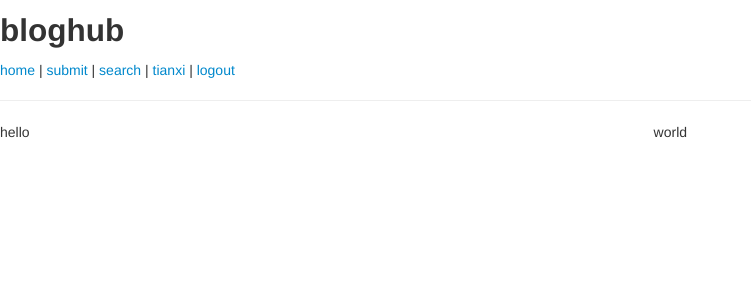
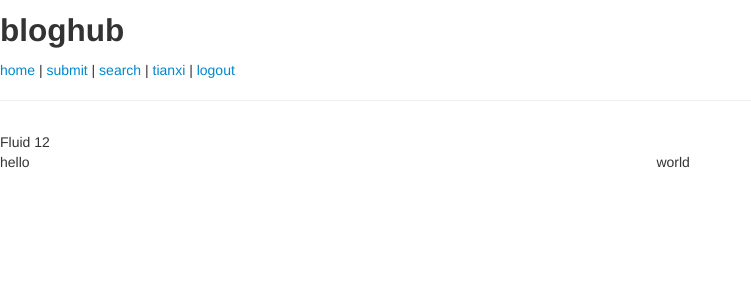
Before and after one commit to burxtx/djcode, a Django app: template bloghub/templates/main_page.html in a window 1280 px wide. Shown: the top 300 px of the page, without its empty margins (0-751 px from the left). Run offline with Django 3.2, Linux system fonts and the light colour scheme; the template is opened without the code that fills it, so the values that code supplies are empty; a user stored in the database is signed in; parts of the project's set-up code (start-up, migrations or seed data) failed here and were passed over.

Commit message:
continue...

```diff
--- a/bloghub/blog/views.py
+++ b/bloghub/blog/views.py
@@ -105,4 +105,7 @@ def search_page(request):
         'show_user':True,
         'show_body':True,
         })
-    return render_to_response('search.html', variables)
+    if request.GET.has_key('ajax'):
+        return render_to_response('bookmark_list.html', variables)
+    else:
+        return render_to_response('search.html', variables)
--- a/bloghub/templates/base.html
+++ b/bloghub/templates/base.html
@@ -9,7 +9,7 @@
   <meta charset="utf-8" />
 
   <!-- Set the viewport width to device width for mobile -->
-  <meta name="viewport" content="width=device-width" />
+  <meta name="viewport" content="width=device-width, initial-scale=1.0" />
 
   <title>{% block title %}{% endblock %} | Bloghub</title>
 
@@ -20,6 +20,7 @@
 
   <!-- Included CSS Files (Compressed) -->
   <link rel="stylesheet" href="{{ STATIC_URL }}css/bootstrap.min.css">
+  <link rel="stylesheet" href="{{ STATIC_URL }}css/bootstrap-responsive.css">
 
   {% block external %}{% endblock %}
   <!-- IE Fix for HTML5 Tags -->
@@ -46,6 +47,7 @@
       <hr />
     </div>
   </div>
+  <h1>{% block head %}{% endblock %}</h1>
   {% block content %}{% endblock %}
 
   <!-- Included JS Files (Compressed) -->
--- a/bloghub/templates/main_page.html
+++ b/bloghub/templates/main_page.html
@@ -4,11 +4,12 @@
   {% if user.username %}
 
   <div class="row-fluid">
-    <div class="span6">
-      hello
-    </div>
-    <div class="span6">
-      world
+    <div class="span12">
+      Fluid 12
+      <div class="row-fluid">
+        <div class="span6">hello</div>
+        <div class="span6">world</div>
+      </div>
     </div>
   </div>
   {% else %}
--- a/bloghub/templates/search.html
+++ b/bloghub/templates/search.html
@@ -1,4 +1,7 @@
 {% extends "base.html" %}
+{% block external %}
+  <script type="text/javascript" src="{{ STATIC_URL }}static/search.js"></script>
+{% endblock %}
 {% block title %}Search BlogPosts{% endblock %}
 {% block head %}Search BlogPosts{% endblock %}
 {% block content %}
```
Also changed, not shown: bloghub/bloghub.db.
